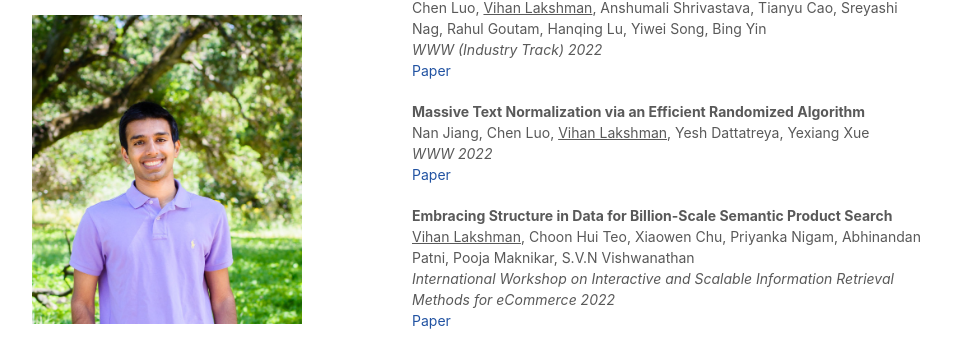
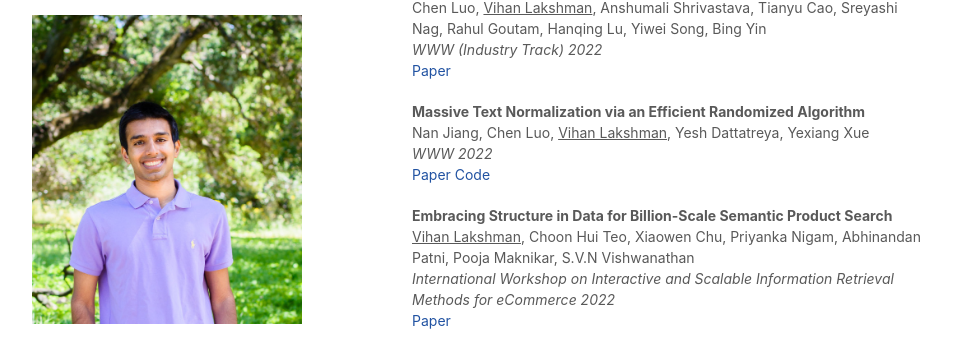
Before and after one commit to vihan-lakshman/vihan-lakshman.github.io, a Jekyll site: the page built from index.html, in a window 1280 px wide and 900 px high, scrolled down 929 px. Shown: the part 94-448 px from the top of the window, without its empty margins (158-1121 px from the left). Built offline with Jekyll 4.4.1, drawn with Linux system fonts in a browser that asks for light colours; a style sheet for code colours, icons or effects is not loaded.

Commit message:
Add link to code

```diff
--- a/index.html
+++ b/index.html
@@ -106,6 +106,7 @@
         <i>WWW 2022</i><br>
         <a
           href="https://assets.amazon.science/f7/fd/07341455401d95b740dc944c1251/massive-text-normalization-via-an-efficient-randomized-algorithm.pdf">Paper</a>
+        <a href="https://bitbucket.org/jiang631/lsh_norm/src/master/">Code</a>
       </p>
       <p>
         <b>Embracing Structure in Data for Billion-Scale Semantic Product Search</b> <br>
```
